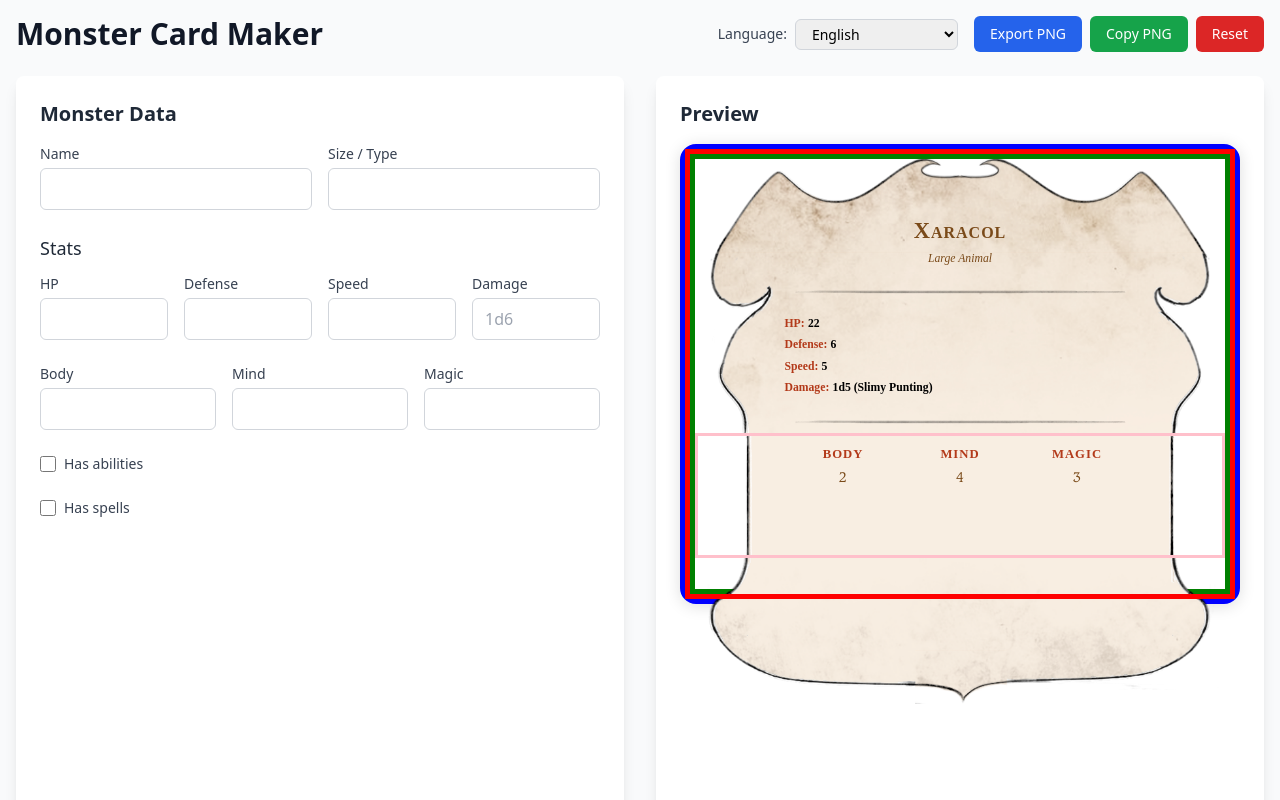
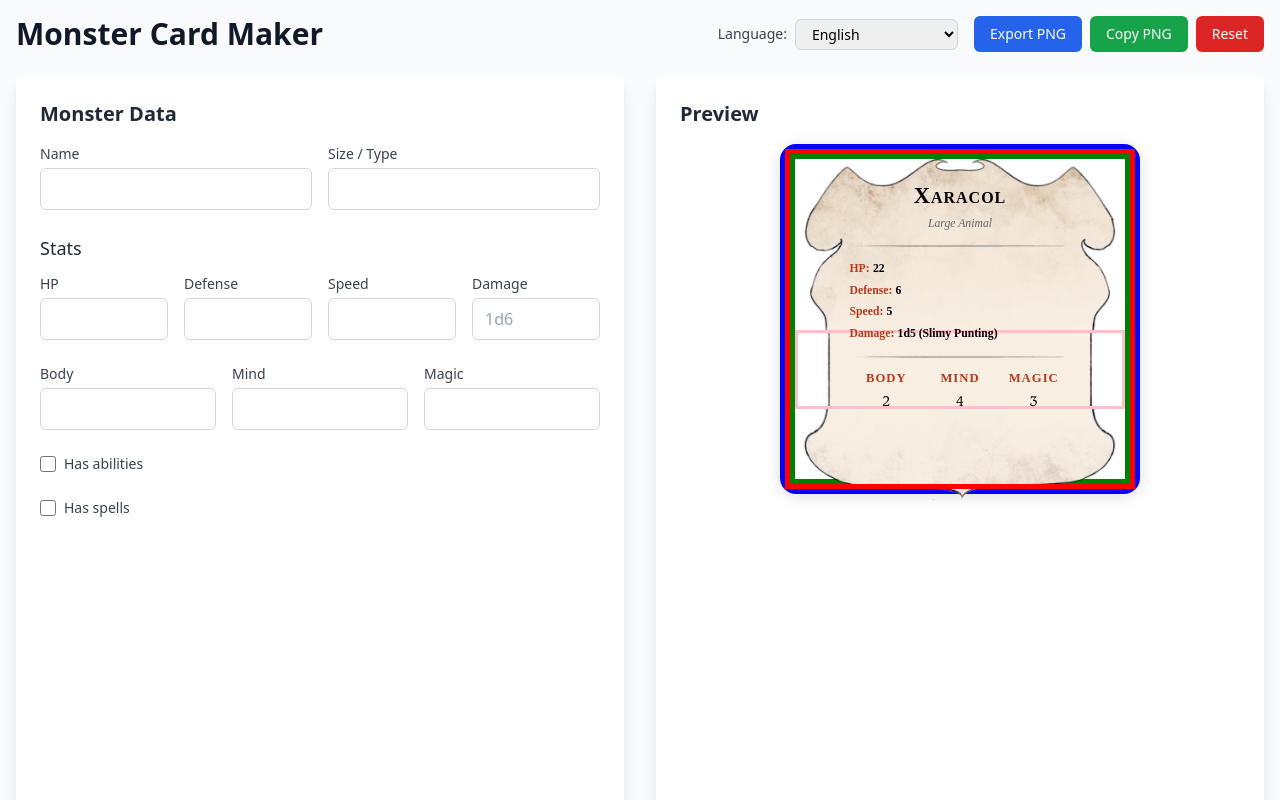
Before and after one commit to bpiccia/omios-ures-monster-card-builder, a React (Vite) app: page / in a window 1280 px wide. Shown: the top 800 px of the page. Built offline with nearby package versions, Linux system fonts and the light colour scheme; a web font is replaced by a local one.

Commit message:
fix size

```diff
--- a/src/MonsterCardMaker.tsx
+++ b/src/MonsterCardMaker.tsx
@@ -118,17 +118,15 @@ interface MonsterCardProps {
 
 // Background component: renders seamless scroll background
 function CardBackground({ height, contentHeight }: { readonly height: number, readonly contentHeight: number }) {
-  // The actual rendered images will have different heights than our estimates
-  // Let's use a much simpler approach:
-  // If the container is taller than a reasonable minimum, add 1 middle image
-  // If it's much taller, add more middle images proportionally
+  // Adjusted values for smaller card size (360px max-width)
+  // More aggressive middle image creation to prevent text overflow
 
-  const baseScrollHeight = 380; // Increased back up - better balance
-  const middleImageNaturalHeight = 180; // Keep this the same
+  const baseScrollHeight = 250; // Further reduced to trigger middle images sooner
+  const middleImageNaturalHeight = 100; // Smaller middle sections for tighter control
 
-  // Only add middle images if we need more space than the base scroll provides
+  // Create middle images more aggressively to prevent text overflow
   const extraSpaceNeeded = Math.max(0, height - baseScrollHeight);
-  const middleImagesNeeded = extraSpaceNeeded > 0 ? Math.ceil(extraSpaceNeeded / middleImageNaturalHeight) : 1;
+  const middleImagesNeeded = extraSpaceNeeded > 0 ? Math.ceil(extraSpaceNeeded / middleImageNaturalHeight) : 0;
 
   console.log('CardBackground Heights:', {
     containerHeight: height,
@@ -213,14 +211,14 @@ function MonsterCard({ monster, dict }: MonsterCardProps) {
   const bottomImageHeight = 80;
 
   // Padding calculations - text should start inside top image and end inside bottom image
-  const topPadding = 60; // increased padding for top image
-  const bottomPadding = 90; // Reduced from 120 - still protective but less aggressive
+  const topPadding = 25; // reduced padding for top image to accommodate smaller card width
+  const bottomPadding = 50; // Further reduced to prevent overflow into bottom section
 
   // Total height = measured content + padding for positioning within images
-  // If measured height seems too small, use a calculated fallback
-  const calculatedMinHeight = 200; // Reduced base content estimate
+  // Adjusted for smaller card size - use more conservative minimums
+  const calculatedMinHeight = 120; // Further reduced for smaller cards
   const effectiveTextHeight = Math.max(textHeight, calculatedMinHeight);
-  const totalHeight = Math.max(450, effectiveTextHeight + topPadding + bottomPadding + 30); // Reduced buffer from 50 to 30
+  const totalHeight = Math.max(350, effectiveTextHeight + topPadding + bottomPadding + 20); // Reduced minimums for smaller card
 
   console.log('Final Height Calculation:', {
     rawTextHeight: textHeight,
@@ -233,7 +231,7 @@ function MonsterCard({ monster, dict }: MonsterCardProps) {
   });
 
   return (
-    <div data-card className="w-full mx-auto" style={{ borderRadius: 16, boxShadow: '0 2px 16px #0002', overflow: 'visible', background: 'none', padding: 0, margin: 0, width: '100%', position: 'relative', height: 'auto', minHeight: totalHeight, border: '5px solid blue' }}>
+    <div data-card className="w-full mx-auto" style={{ borderRadius: 16, boxShadow: '0 2px 16px #0002', overflow: 'visible', background: 'none', padding: 0, margin: 0, width: '100%', maxWidth: 360, position: 'relative', height: 'auto', minHeight: totalHeight, border: '5px solid blue' }}>
 
       {/* Background Container - seamless scroll */}
       <CardBackground height={totalHeight} contentHeight={textHeight} />
@@ -262,14 +260,14 @@ function MonsterCard({ monster, dict }: MonsterCardProps) {
         >
 
           {/* Title and basic info - starts in top image */}
-          <div style={{ fontFamily: 'Sudbury, serif', color: '#7a4a19', fontWeight: 700, fontSize: 22.5, textAlign: 'center', letterSpacing: '1px', marginBottom: 0, fontVariant: 'small-caps' }}>{monster.name || 'Xaracol'}</div>
-          <div style={{ fontFamily: 'QueensPark, serif', fontStyle: 'italic', color: '#7a4a19', fontSize: 11.7, textAlign: 'center', marginTop: '2px' }}>{monster.sizeType || 'Large Animal'}</div>
-          <div style={{ display: 'flex', justifyContent: 'center', margin: '12px auto 0 auto' }}>
+          <div style={{ fontFamily: 'Sudbury, serif', color: '#000000', fontWeight: 700, fontSize: 22.5, textAlign: 'center', letterSpacing: '1px', marginBottom: 0, fontVariant: 'small-caps' }}>{monster.name || 'Xaracol'}</div>
+          <div style={{ fontFamily: 'QueensPark, serif', fontStyle: 'italic', color: '#666666', fontSize: 11.7, textAlign: 'center', marginTop: '2px' }}>{monster.sizeType || 'Large Animal'}</div>
+          <div style={{ display: 'flex', justifyContent: 'center', margin: '6px auto 0 auto' }}>
             <img src="/linebreak.png" alt="" style={{ width: '100%', height: 'auto', opacity: 0.7 }} />
           </div>
 
           {/* Stats block */}
-          <div style={{ fontFamily: 'Sudbury, serif', marginTop: '8px', marginBottom: 0, width: '100%', textAlign: 'left' }}>
+          <div style={{ fontFamily: 'Sudbury, serif', marginTop: '4px', marginBottom: 0, width: '100%', textAlign: 'left' }}>
             <div style={{ fontWeight: 400, fontSize: 11.7, marginBottom: 2 }}><span style={{ color: '#b33a1a' }}><strong>{dict.hp}:</strong></span> <span style={{ color: '#000000' }}><strong>{monster.hp || '22'}</strong></span></div>
             <div style={{ fontWeight: 400, fontSize: 11.7, marginBottom: 2 }}><span style={{ color: '#b33a1a' }}><strong>{dict.defense}:</strong></span> <span style={{ color: '#000000' }}><strong>{monster.defense || '6'}</strong></span></div>
             <div style={{ fontWeight: 400, fontSize: 11.7, marginBottom: 2 }}><span style={{ color: '#b33a1a' }}><strong>{dict.speed}:</strong></span> <span style={{ color: '#000000' }}><strong>{monster.speed || '5'}</strong></span></div>
@@ -277,27 +275,27 @@ function MonsterCard({ monster, dict }: MonsterCardProps) {
           </div>
 
           {/* Attributes */}
-          <div style={{ display: 'flex', justifyContent: 'center', margin: '12px 0 10px 0' }}>
+          <div style={{ display: 'flex', justifyContent: 'center', margin: '6px 0 4px 0' }}>
             <img src="/linebreak.png" alt="" style={{ width: '100%', height: 'auto', opacity: 0.7 }} />
           </div>
-          <div style={{ display: 'flex', justifyContent: 'space-between', marginBottom: 8, fontFamily: 'Sudbury, serif', textAlign: 'center' }}>
+          <div style={{ display: 'flex', justifyContent: 'space-between', marginBottom: 4, fontFamily: 'Sudbury, serif', textAlign: 'center' }}>
             <div style={{ flex: 1 }}>
               <div style={{ color: '#b33a1a', fontWeight: 700, fontSize: 12.7, textTransform: 'uppercase', letterSpacing: '1px' }}>{dict.body}</div>
-              <div style={{ color: '#7a4a19', fontWeight: 400, fontSize: 14.9, fontVariant: 'small-caps' }}>{monster.body || '2'}</div>
+              <div style={{ color: '#000000', fontWeight: 400, fontSize: 14.9, fontVariant: 'small-caps' }}>{monster.body || '2'}</div>
             </div>
             <div style={{ flex: 1 }}>
               <div style={{ color: '#b33a1a', fontWeight: 700, fontSize: 12.7, textTransform: 'uppercase', letterSpacing: '1px' }}>{dict.mind}</div>
-              <div style={{ color: '#7a4a19', fontWeight: 400, fontSize: 14.9, fontVariant: 'small-caps' }}>{monster.mind || '4'}</div>
+              <div style={{ color: '#000000', fontWeight: 400, fontSize: 14.9, fontVariant: 'small-caps' }}>{monster.mind || '4'}</div>
             </div>
             <div style={{ flex: 1 }}>
               <div style={{ color: '#b33a1a', fontWeight: 700, fontSize: 12.7, textTransform: 'uppercase', letterSpacing: '1px' }}>{dict.magic}</div>
-              <div style={{ color: '#7a4a19', fontWeight: 400, fontSize: 14.9, fontVariant: 'small-caps' }}>{monster.magic || '3'}</div>
+              <div style={{ color: '#000000', fontWeight: 400, fontSize: 14.9, fontVariant: 'small-caps' }}>{monster.magic || '3'}</div>
             </div>
           </div>
 
           {/* Dynamic content - flows through middle into bottom */}
           {(hasAbilities || hasSpells) && (
-            <div style={{ display: 'flex', justifyContent: 'center', margin: '12px 0 10px 0' }}>
+            <div style={{ display: 'flex', justifyContent: 'center', margin: '6px 0 4px 0' }}>
               <img src="/linebreak.png" alt="" style={{ width: '100%', height: 'auto', opacity: 0.7 }} />
             </div>
           )}
@@ -305,12 +303,12 @@ function MonsterCard({ monster, dict }: MonsterCardProps) {
           {/* Abilities */}
           {hasAbilities && (
             <>
-              <h3 style={{ color: '#b33a1a', fontFamily: 'Sudbury, serif', fontWeight: 700, fontStyle: 'italic', fontSize: 10, textTransform: 'uppercase', marginBottom: 2, letterSpacing: '1px', textAlign: 'left' }}>{dict.cardHeaders.abilities}</h3>
+              <h3 style={{ color: '#b33a1a', fontFamily: 'Sudbury, serif', fontWeight: 700, fontSize: 10, textTransform: 'uppercase', marginBottom: 1, letterSpacing: '1px', textAlign: 'left' }}>{dict.cardHeaders.abilities}</h3>
               <div style={{ fontFamily: 'Sudbury, serif', fontSize: 10, textAlign: 'left' }}>
                 {monster.abilities.filter(ability => ability.name).map((ability) => (
-                  <div key={ability.id} style={{ color: '#7a4a19', fontSize: 10, marginBottom: 2 }}>
-                    <span style={{ fontWeight: 700, fontStyle: 'italic' }}>{ability.name}.</span>
-                    {ability.desc && <span style={{ marginLeft: 4, fontWeight: 400 }}>{ability.desc}</span>}
+                  <div key={ability.id} style={{ fontSize: 10, marginBottom: 2 }}>
+                    <span style={{ color: '#000000', fontWeight: 700, fontStyle: 'italic' }}>{ability.name}.</span>
+                    {ability.desc && <span style={{ color: '#666666', marginLeft: 4, fontWeight: 400 }}>{ability.desc}</span>}
                   </div>
                 ))}
               </div>
@@ -321,16 +319,16 @@ function MonsterCard({ monster, dict }: MonsterCardProps) {
           {hasSpells && (
             <>
               {hasAbilities && (
-                <div style={{ display: 'flex', justifyContent: 'center', margin: '12px 0 10px 0' }}>
+                <div style={{ display: 'flex', justifyContent: 'center', margin: '6px 0 4px 0' }}>
                   <img src="/linebreak.png" alt="" style={{ width: '100%', height: 'auto', opacity: 0.7 }} />
                 </div>
               )}
-              <h3 style={{ color: '#b33a1a', fontFamily: 'Sudbury, serif', fontWeight: 700, fontStyle: 'italic', fontSize: 10, textTransform: 'uppercase', marginBottom: 2, letterSpacing: '1px', textAlign: 'left' }}>{dict.cardHeaders.spells}</h3>
+              <h3 style={{ color: '#b33a1a', fontFamily: 'Sudbury, serif', fontWeight: 700, fontSize: 10, textTransform: 'uppercase', marginBottom: 1, letterSpacing: '1px', textAlign: 'left' }}>{dict.cardHeaders.spells}</h3>
               <div style={{ fontFamily: 'Sudbury, serif', fontSize: 10, textAlign: 'left' }}>
                 {monster.spells.filter(spell => spell.name).map((spell) => (
-                  <div key={spell.id} style={{ color: '#7a4a19', fontSize: 10, marginBottom: 2 }}>
-                    <span style={{ fontWeight: 700, fontStyle: 'italic' }}>{spell.name}.</span>
-                    {spell.desc && <span style={{ marginLeft: 4, fontWeight: 400 }}>{spell.desc}</span>}
+                  <div key={spell.id} style={{ fontSize: 10, marginBottom: 2 }}>
+                    <span style={{ color: '#000000', fontWeight: 700, fontStyle: 'italic' }}>{spell.name}.</span>
+                    {spell.desc && <span style={{ color: '#666666', marginLeft: 4, fontWeight: 400 }}>{spell.desc}</span>}
                   </div>
                 ))}
               </div>
```
